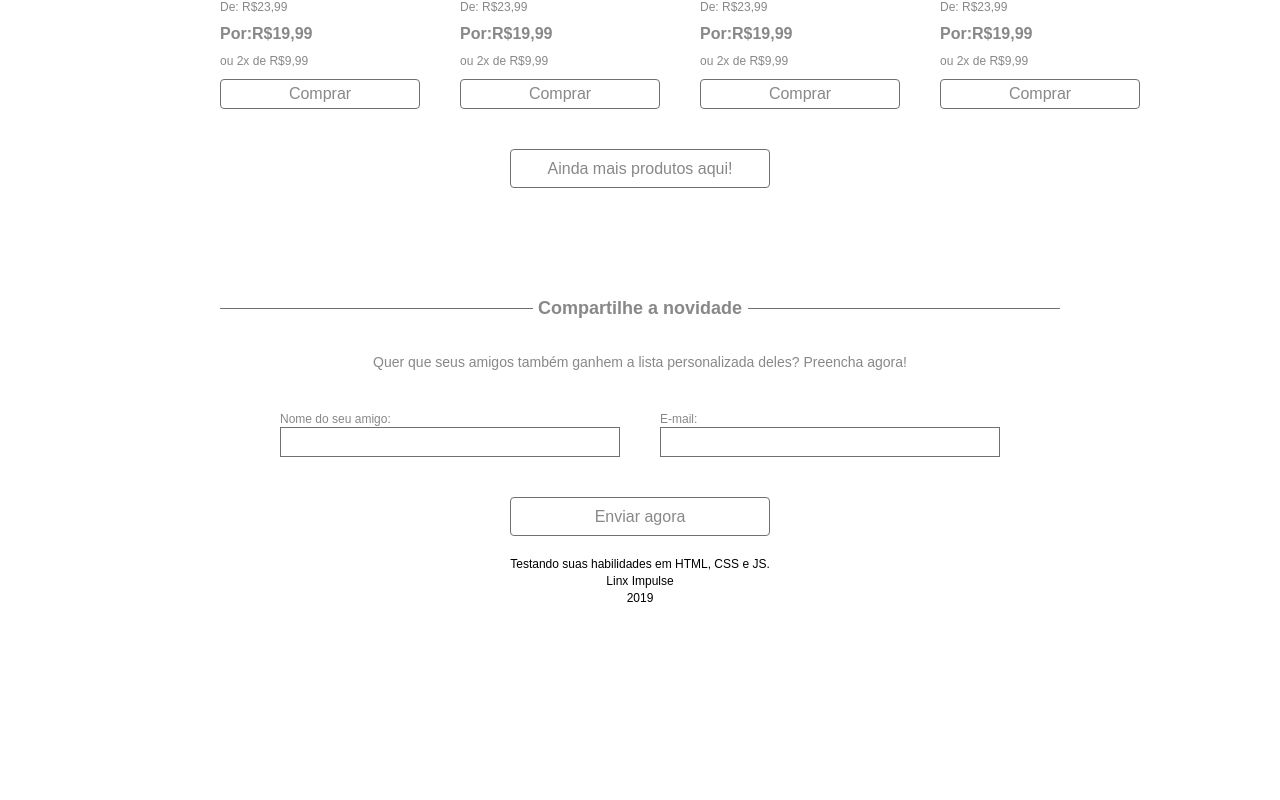
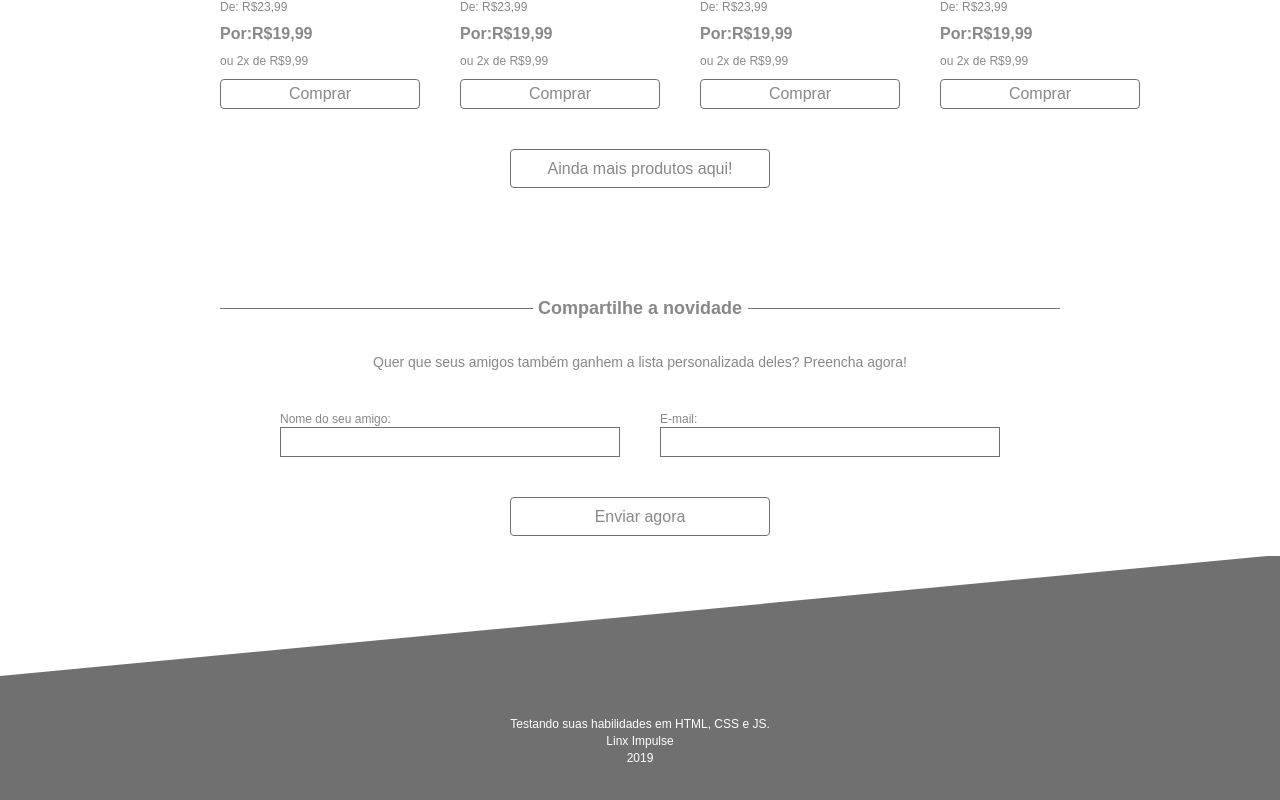
Before and after one commit to Sara-Lirio/Linx_Impulse, a React (Vite) app: page / in a window 1280 px wide. Shown: the part 1010-1810 px from the top of the page. Before the commit the page ends 1617 px from the top, so only its background shows below. Built offline with nearby package versions, Linux system fonts and the light colour scheme.

Commit message:
Finalizando estilização do componente do rodapé

```diff
--- a/src/components/Footer/Footer.jsx
+++ b/src/components/Footer/Footer.jsx
@@ -4,11 +4,14 @@ import style from './Footer.module.css'
 
 const Footer = () => {
     return (
-        <div className={style.footer}>
-            <Text text='Testando suas habilidades em HTML, CSS e JS.' />
-            <Text text='Linx Impulse' />
-            <Text text='2019' />
-        </div>
+        <footer className={style.footer}>
+            <div className={style.triangulediv}></div>
+            <div className={style.text}>
+                <Text text='Testando suas habilidades em HTML, CSS e JS.' />
+                <Text text='Linx Impulse' />
+                <Text text='2019' />
+            </div>
+        </footer>
     )
 }
 
--- a/src/components/Footer/Footer.module.css
+++ b/src/components/Footer/Footer.module.css
@@ -1,3 +1,19 @@
 .footer{
     text-align: center;
+    color: white;
+    background-color: #707070;
+    height: 290px;
+    width: auto
 }
+
+.triangulediv{
+    width: 0;
+    height: 0;
+    border-left: 0px solid transparent;
+    border-right: 99vw solid transparent;
+    border-top: 120px solid white;
+}
+
+.text {
+    margin-top: 40px;
+}
--- a/src/components/Header/Header.module.css
+++ b/src/components/Header/Header.module.css
@@ -24,7 +24,7 @@
     width: 0;
     height: 0;
     border-left: 0px solid transparent;
-    border-right: 99vw solid transparent;
+    border-right: 98vw solid transparent;
     border-bottom: 100px solid white;
 }
 
```
